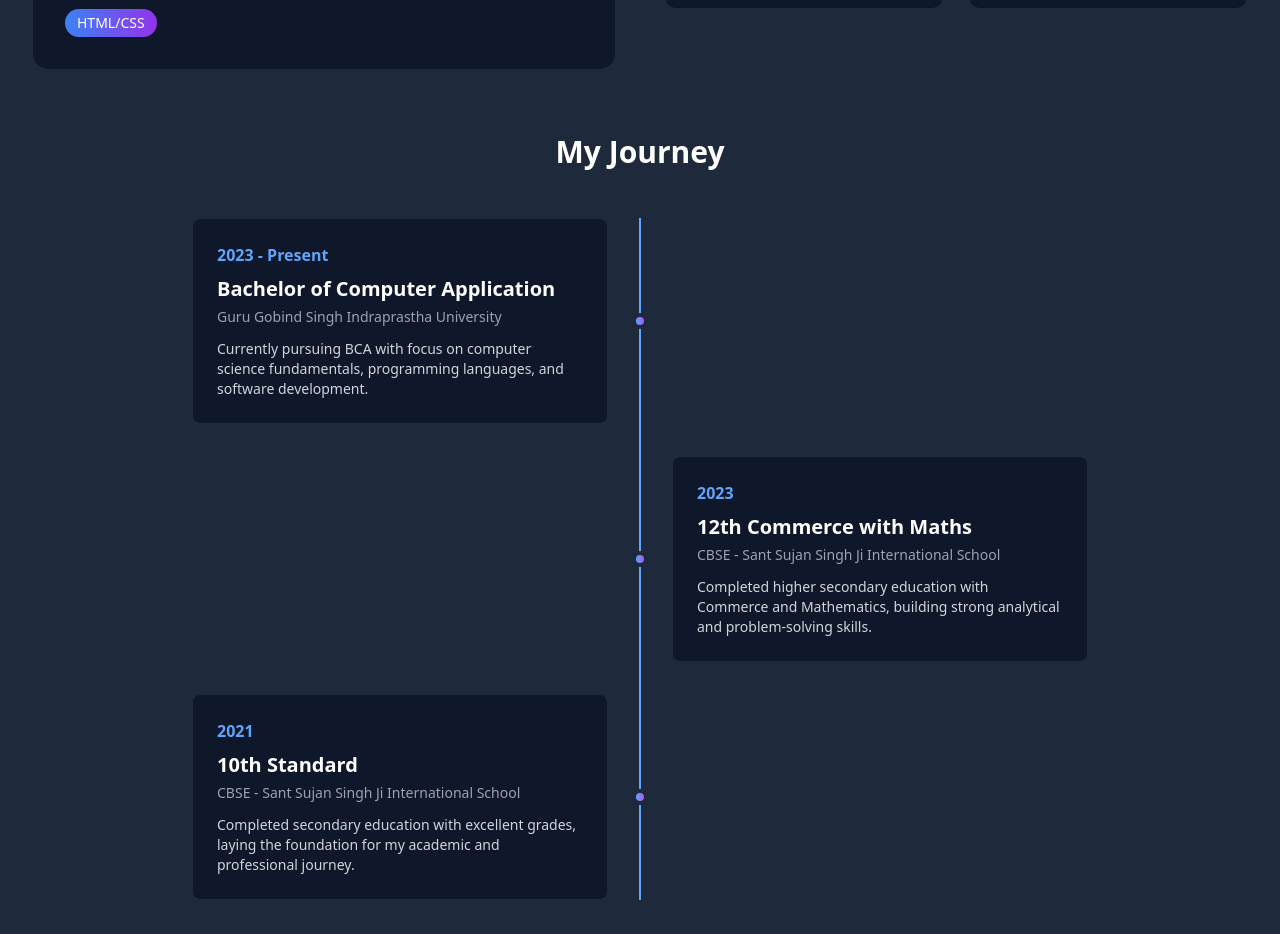
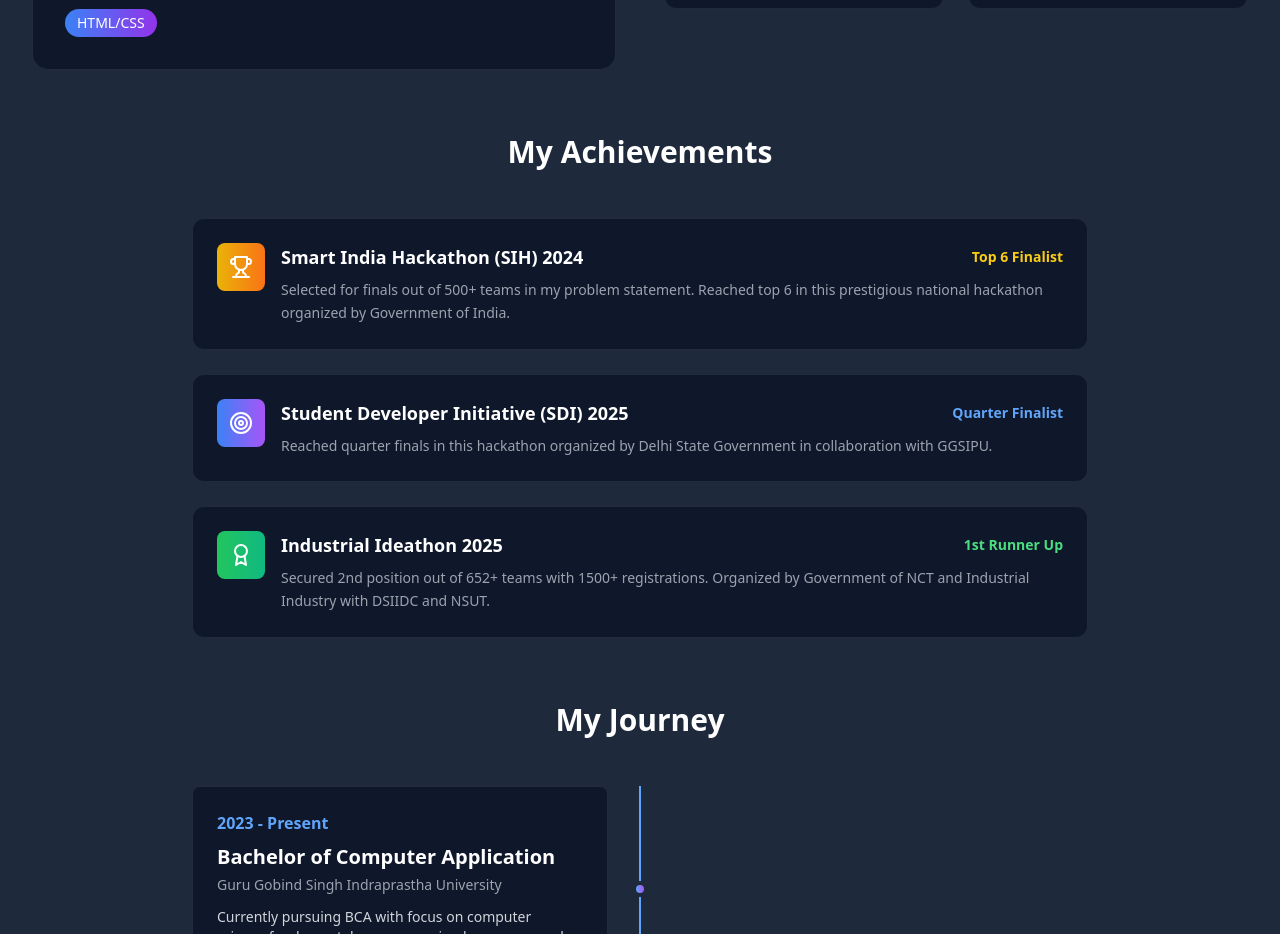
Before and after one commit to heyoaryan/aryan-portfolio, a React (Vite) app: page / in a window 1280 px wide. Shown: the part 1420-2354 px from the top of the page. Built offline with nearby package versions, Linux system fonts and the light colour scheme.

Commit message:
Updated About.tsx

```diff
--- a/src/components/About.tsx
+++ b/src/components/About.tsx
@@ -102,6 +102,66 @@
           </div>
         </div>
 
+        {/* Achievements Section */}
+        <div className="max-w-4xl mx-auto mb-12 lg:mb-16">
+          <h3 className="text-xl sm:text-2xl md:text-3xl font-bold text-white text-center mb-8 sm:mb-12">My Achievements</h3>
+          <div className="space-y-6">
+            {/* SIH 2024 */}
+            <div className={`bg-slate-900 rounded-xl p-6 hover:bg-slate-800 transition-all duration-500 hover:scale-105 hover:shadow-xl border border-slate-700/50 group ${isVisible ? 'translate-y-0 opacity-100' : 'translate-y-20 opacity-0'}`}>
+              <div className="flex items-start space-x-4">
+                <div className="bg-gradient-to-r from-yellow-500 to-orange-500 p-3 rounded-lg flex-shrink-0">
+                  <Trophy className="w-6 h-6 text-white" />
+                </div>
+                <div className="flex-1">
+                  <div className="flex flex-col sm:flex-row sm:items-center sm:justify-between mb-2">
+                    <h4 className="text-lg font-bold text-white group-hover:text-yellow-400 transition-colors duration-300">Smart India Hackathon (SIH) 2024</h4>
+                    <span className="text-yellow-400 font-semibold text-sm">Top 6 Finalist</span>
+                  </div>
+                  <p className="text-gray-400 text-sm leading-relaxed">
+                    Selected for finals out of 500+ teams in my problem statement. Reached top 6 in this prestigious national hackathon organized by Government of India.
+                  </p>
+                </div>
+              </div>
+            </div>
+
+            {/* SDI 2025 */}
+            <div className={`bg-slate-900 rounded-xl p-6 hover:bg-slate-800 transition-all duration-500 hover:scale-105 hover:shadow-xl border border-slate-700/50 group ${isVisible ? 'translate-y-0 opacity-100' : 'translate-y-20 opacity-0'}`} style={{ transitionDelay: '200ms' }}>
+              <div className="flex items-start space-x-4">
+                <div className="bg-gradient-to-r from-blue-500 to-purple-500 p-3 rounded-lg flex-shrink-0">
+                  <Target className="w-6 h-6 text-white" />
+                </div>
+                <div className="flex-1">
+                  <div className="flex flex-col sm:flex-row sm:items-center sm:justify-between mb-2">
+                    <h4 className="text-lg font-bold text-white group-hover:text-blue-400 transition-colors duration-300">Student Developer Initiative (SDI) 2025</h4>
+                    <span className="text-blue-400 font-semibold text-sm">Quarter Finalist</span>
+                  </div>
+                  <p className="text-gray-400 text-sm leading-relaxed">
+                    Reached quarter finals in this hackathon organized by Delhi State Government in collaboration with GGSIPU.
+                  </p>
+                </div>
+              </div>
+            </div>
+
+            {/* Industrial Ideathon 2025 */}
+            <div className={`bg-slate-900 rounded-xl p-6 hover:bg-slate-800 transition-all duration-500 hover:scale-105 hover:shadow-xl border border-slate-700/50 group ${isVisible ? 'translate-y-0 opacity-100' : 'translate-y-20 opacity-0'}`} style={{ transitionDelay: '400ms' }}>
+              <div className="flex items-start space-x-4">
+                <div className="bg-gradient-to-r from-green-500 to-emerald-500 p-3 rounded-lg flex-shrink-0">
+                  <Award className="w-6 h-6 text-white" />
+                </div>
+                <div className="flex-1">
+                  <div className="flex flex-col sm:flex-row sm:items-center sm:justify-between mb-2">
+                    <h4 className="text-lg font-bold text-white group-hover:text-green-400 transition-colors duration-300">Industrial Ideathon 2025</h4>
+                    <span className="text-green-400 font-semibold text-sm">1st Runner Up</span>
+                  </div>
+                  <p className="text-gray-400 text-sm leading-relaxed">
+                    Secured 2nd position out of 652+ teams with 1500+ registrations. Organized by Government of NCT and Industrial Industry with DSIIDC and NSUT.
+                  </p>
+                </div>
+              </div>
+            </div>
+          </div>
+        </div>
+
         {/* Timeline */}
         <div className="max-w-4xl mx-auto">
           <h3 className="text-xl sm:text-2xl md:text-3xl font-bold text-white text-center mb-8 sm:mb-12">My Journey</h3>
```
